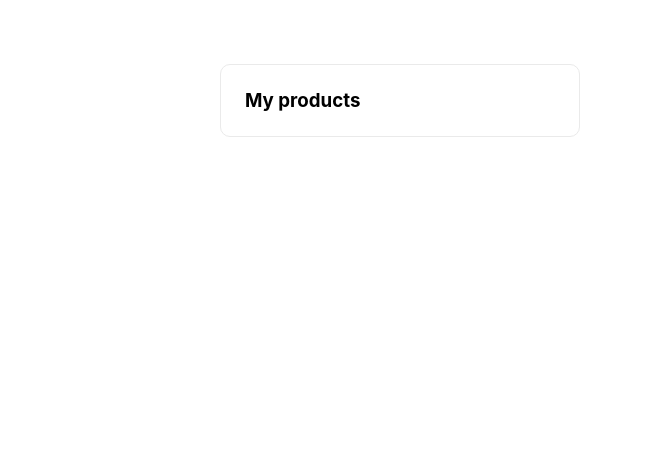
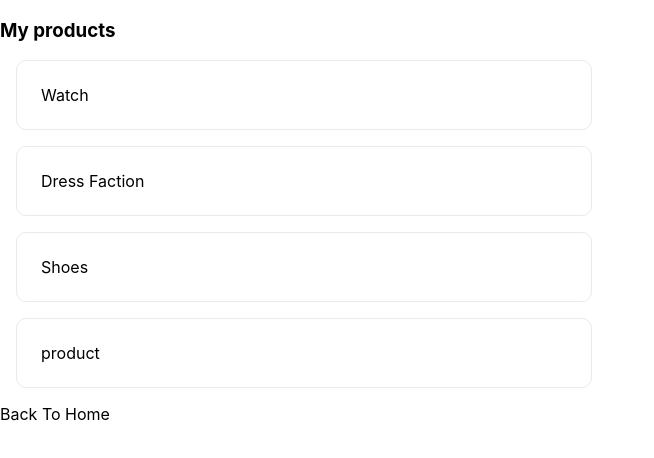
Before and after one commit to Nauman-Arshad/Next-Blog, a Next.js app: page /product in a window 1280 px wide. Shown: the top 458 px of the page, without its empty margins (0-654 px from the left). Built offline with nearby package versions, Linux system fonts and the light colour scheme.

Commit message:
catch all routes

```diff
--- a/pages/product/index.js
+++ b/pages/product/index.js
@@ -1,12 +1,39 @@
 import React from 'react'
+import Link from 'next/link'
 import styles from '../../styles/Home.module.css'
 
-const product = () => {
+const productList = ({productId}) => {
     return (
-        <div className={styles.grid}>
-           <h3 className={styles.card}> My products</h3>
+        <>
+        <h3> My products</h3>
+
+        <div className={styles.grid , styles.card}>
+           <Link href='/product/watch'>
+               <a>Watch</a>
+           </Link>
         </div>
+        <div className={styles.grid , styles.card}>
+           <Link href='/product/dress'>
+               <a>
+                   Dress Faction
+               </a>
+           </Link>
+        </div>
+        <div className={styles.grid , styles.card}>
+           <Link href='/product/Shoes'>
+               <a>Shoes    </a>
+           </Link>
+        </div>
+        <div className={styles.grid , styles.card}>
+           <Link href={`/product/${productId}`} replace>
+               <a> product {productId}  </a>
+           </Link>
+        </div>
+        <Link href='/'>
+               <a>Back To Home</a>
+           </Link>
+        </>
     )
 }
 
-export default product
+export default productList
```
Also changed, not shown: pages/docs/[[...params]].js (added, +22 -0 lines), pages/index.js (+12 -28 lines).
